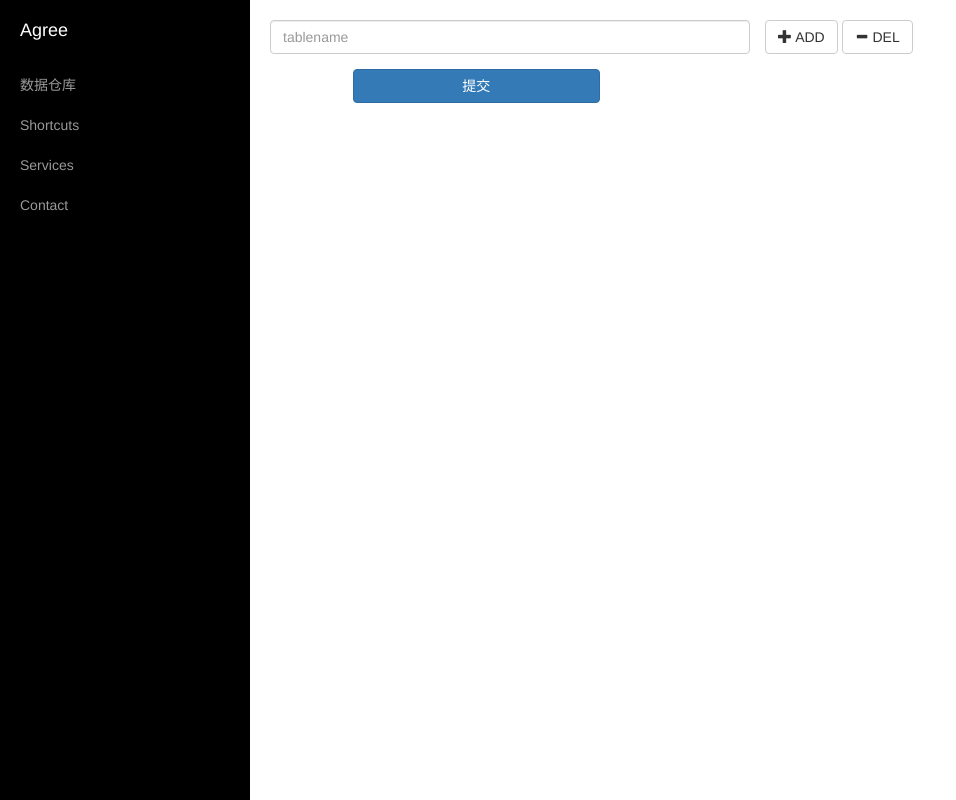
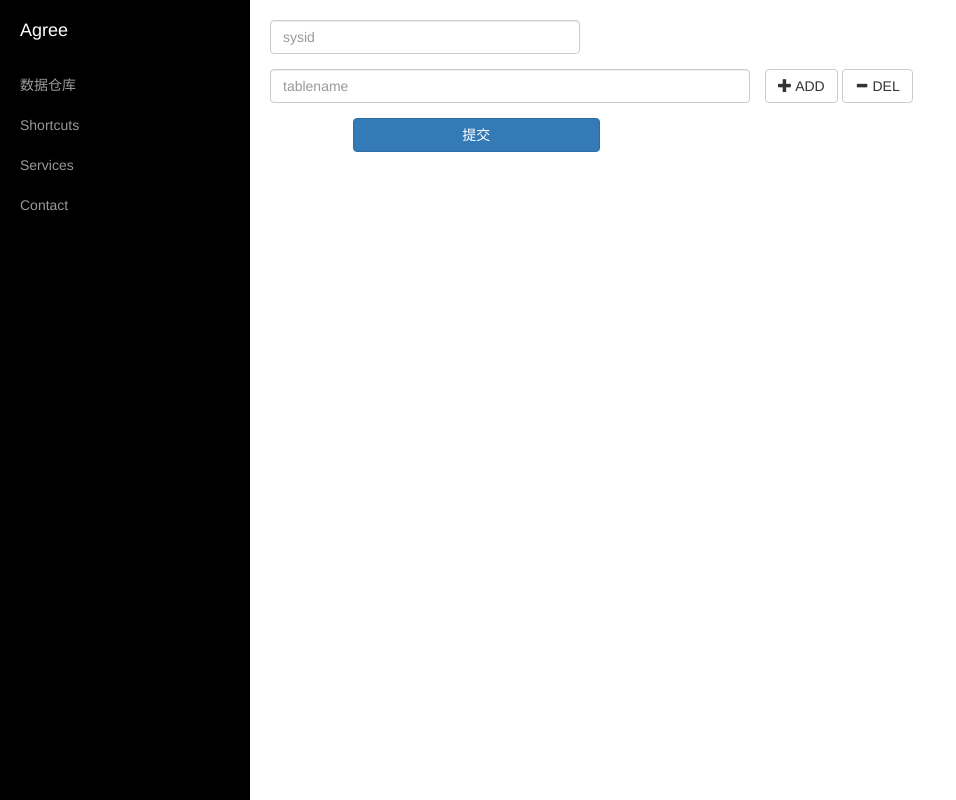
Before and after one commit to Johums/agree, a Django app: page /bigdata/ in a window 1280 px wide. Shown: the whole page, without its empty margins (0-956 px from the left). Run offline with Django 3.2, Linux system fonts and the light colour scheme; some libraries are stand-ins or nearby versions.

Commit message:
新增sysid 输入框

```diff
--- a/templates/bigdata/storeHouse.html
+++ b/templates/bigdata/storeHouse.html
@@ -7,6 +7,12 @@
             <div class="content-text">
                 <form class="form-horizontal" role="form" action="{% url 'dataStore' %}" method="post">
                 {% csrf_token %}
+                    <div class="form-group">
+                        <div class="col-md-4">
+                            <input type="text" class="form-control" placeholder="sysid" name="sysid">
+                        </div>
+                    </div>
+
                     <div class="form-group">
                         <div class="col-md-6">
                             <input type="text" class="form-control" placeholder="tablename" name="table0">
```
